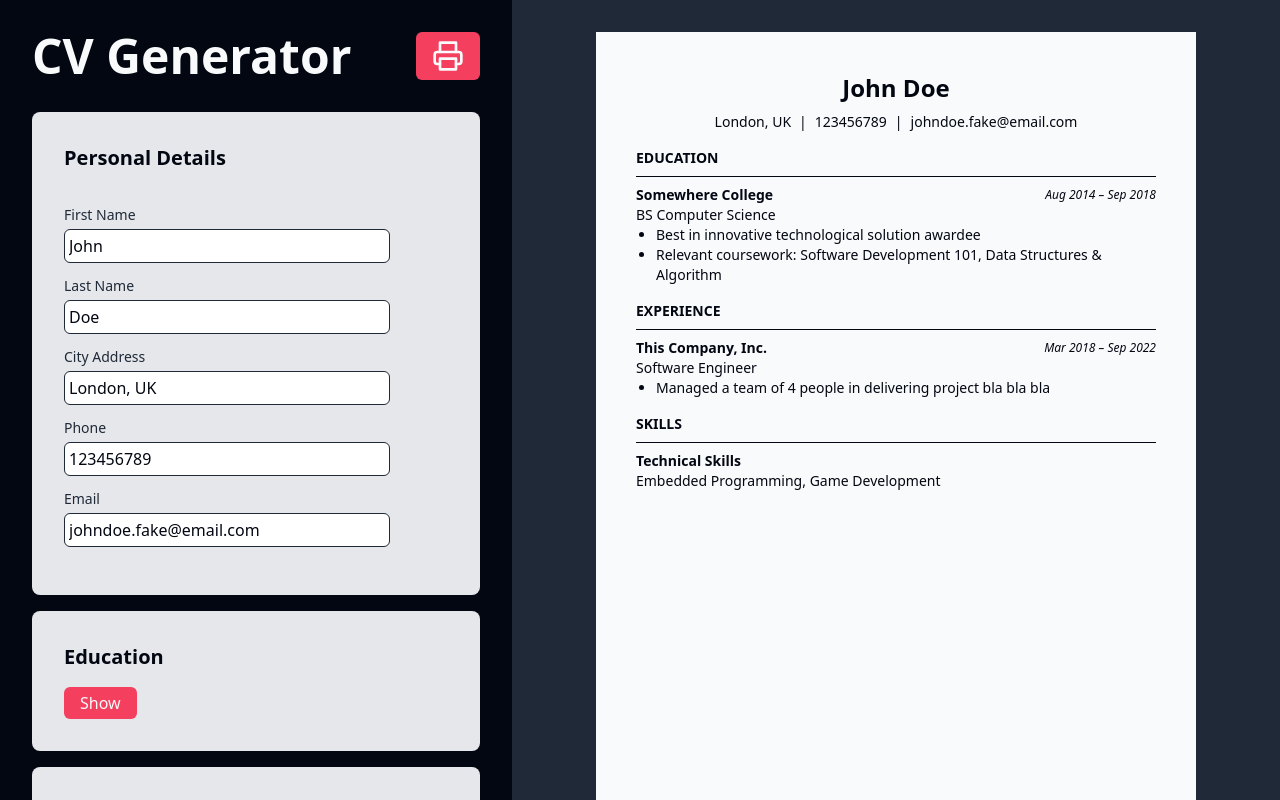
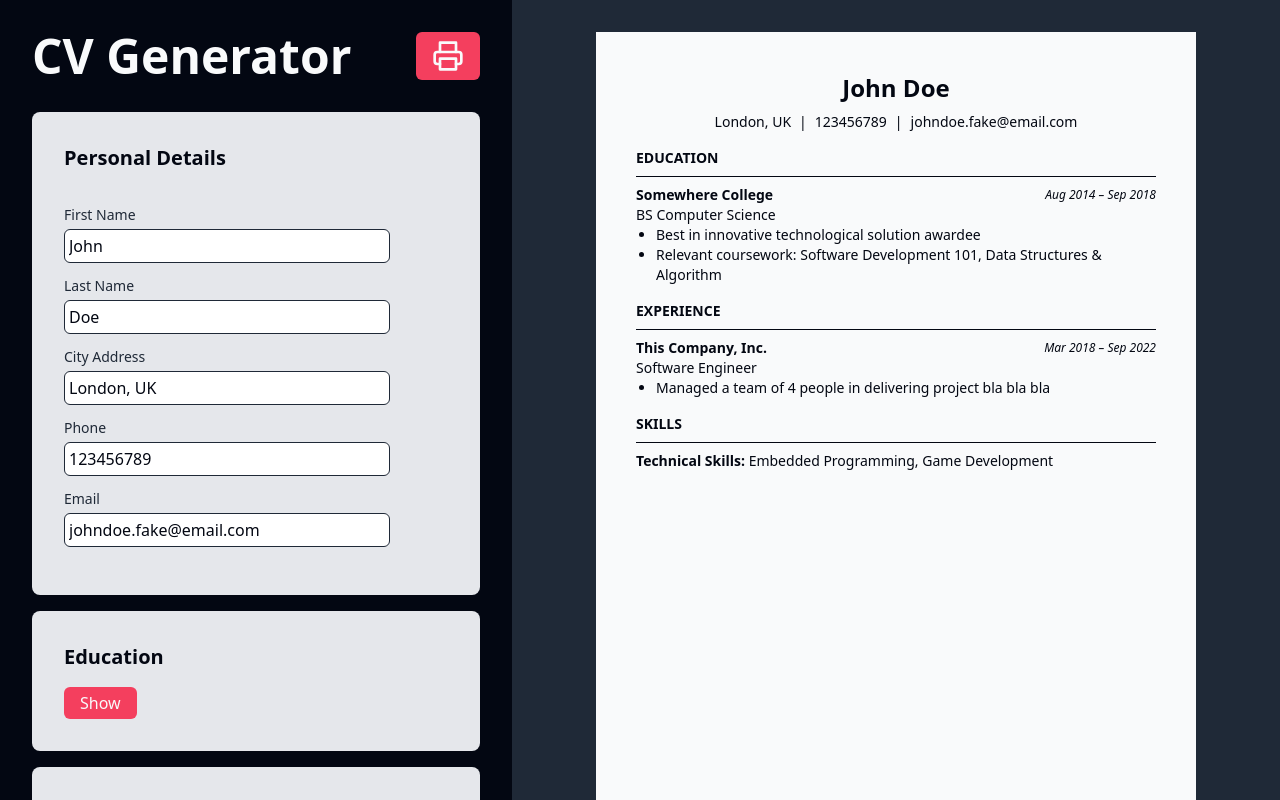
Before and after one commit to rhenzala/cv-app, a React (Vite) app: page / in a window 1280 px wide. Shown: the top 800 px of the page. Built offline with nearby package versions, Linux system fonts and the light colour scheme.

Commit message:
Edit display layout of skill set
The skill name and the skill set is now on the same line separated by colon. The skill name is in bold.

```diff
--- a/src/components/Preview.jsx
+++ b/src/components/Preview.jsx
@@ -134,14 +134,12 @@ function ExperienceSection({
 function DisplaySkills({skill}) {
     return (
         <div>
-            <h2 className="font-semibold">{skill.skillName}</h2>
-            <div>
+            <h2 className="font-semibold inline">{skill.skillName}: </h2>
                 {skill.skillSet.map((item, index) => (
                     <span key={index}>
                         {item}{index !== skill.skillSet.length - 1 && ', '}
                     </span>
                 ))}
-            </div>
         </div>
     )
 }
```
